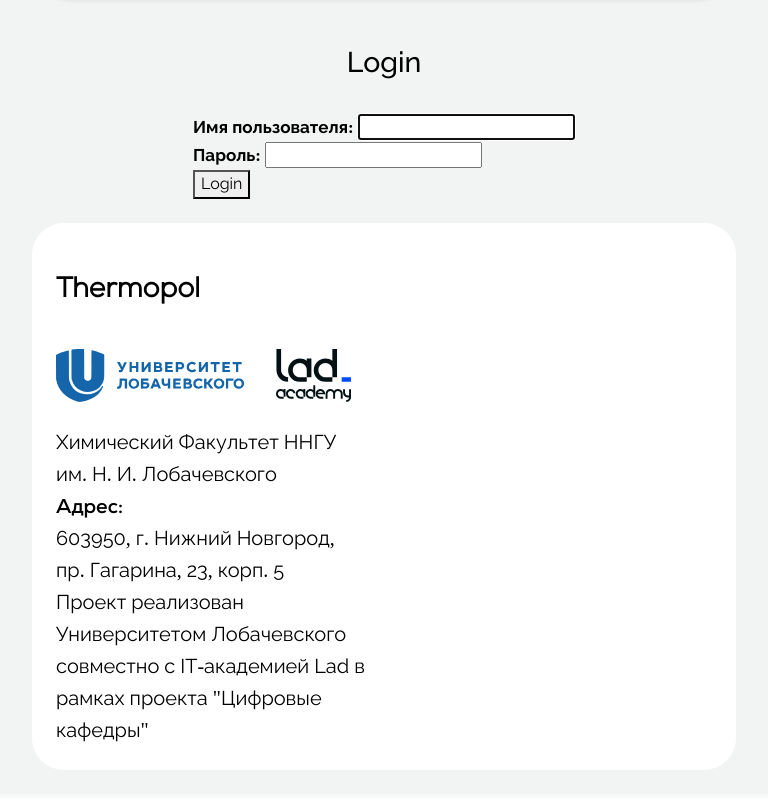
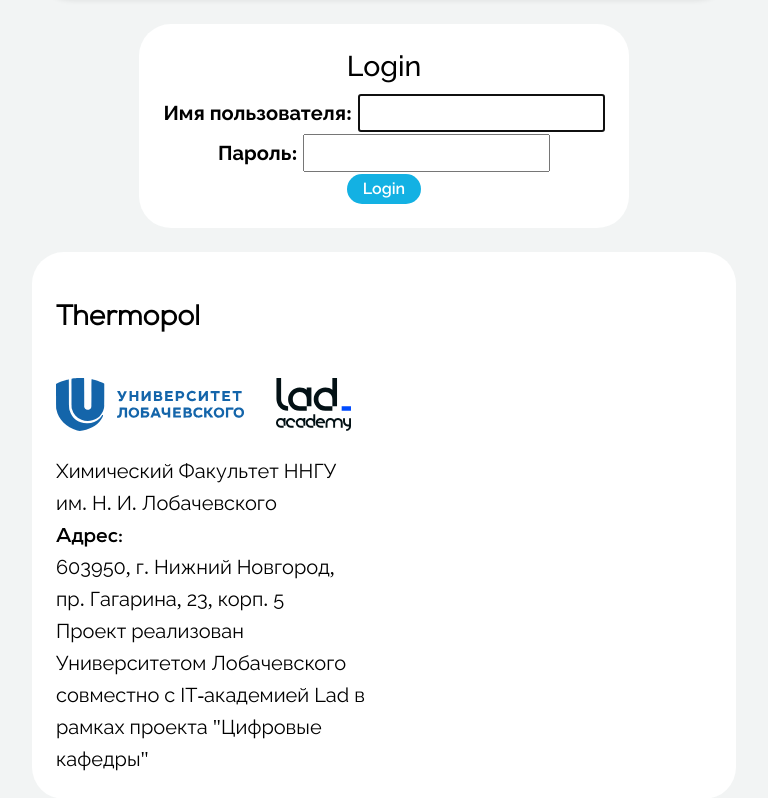
Before and after one commit to CK-Himiki/Thermopol, a Django app: page /login in a window 768 px wide. Shown: the part 104-902 px from the top of the page. Before the commit the page ends 846 px from the top, so only its background shows below. Run offline with Django 4.2, Linux system fonts and the light colour scheme; some libraries are stand-ins or nearby versions.

Commit message:
Fixed (probably) Login page

```diff
--- a/myapp/static/mycss/main.css
+++ b/myapp/static/mycss/main.css
@@ -201,15 +201,41 @@ go-to-app {
 	font-size: 18px!important;
 	line-height: 21.13px;
 }
-
+.general-button {
+	margin-top: 1em;
+	background-color: var(--blue-bg-color);
+	padding: 4px 16px 4px 16px;
+	height: fit-content;
+	width: fit-content;
+	max-width: 100%;
+	gap: 24px;
+	border-radius: 64px;
+	border-width: 0;
+	color: white;
+	white-space: nowrap;
+	justify-content: flex-end;
+	transition: all 1s;
+	display: flex;
+	flex-direction: row;
+	align-items: center;
+	align-self:center;
+	margin: 0;
+	font-weight: 600!important;
+	font-size: 16px!important;
+	line-height: 21.13px;
+}
 .go-to-app:hover {
 	background-color: #94CEEC;
 }
-
+.general-button:hover {
+	background-color: #94CEEC;
+}
 .go-to-app:active {
 	background-color: #13B1E3;
 }
-
+.general-button:active {
+	background-color: #13B1E3;
+}
 #nav-go-to-app {
 	display: none;
 }
@@ -857,6 +903,28 @@ p {
 		font-size: 16px!important;
 		line-height: 18.78px!important;
 	}
+	.general-button {
+		margin-top: 1em;
+		background-color: var(--blue-bg-color);
+		padding: 4px 16px 4px 16px;
+		height: fit-content;
+		width: fit-content;
+		max-width: 100%;
+		gap: 24px;
+		border-radius: 64px;
+		border-width: 0;
+		color: white;
+		white-space: nowrap;
+		justify-content: flex-end;
+		transition: all 1s;
+		display: flex;
+		flex-direction: row;
+		align-items: center;
+		margin: 0;
+		font-weight: 600!important;
+		font-size: 14px!important;
+		line-height: 16px;
+	}
 
 	@media (max-width:950px) {
 		/* .go-to-app .ellipse{
@@ -888,6 +956,28 @@ p {
 		.go-to-app {
 			font-size: 20px!important;
 		}
+		.general-button {
+			margin-top: 1em;
+			background-color: var(--blue-bg-color);
+			padding: 4px 16px 4px 16px;
+			height: fit-content;
+			width: fit-content;
+			max-width: 100%;
+			gap: 24px;
+			border-radius: 64px;
+			border-width: 0;
+			color: white;
+			white-space: nowrap;
+			justify-content: flex-end;
+			transition: all 1s;
+			display: flex;
+			flex-direction: row;
+			align-items: center;
+			margin: 0;
+			font-weight: 600!important;
+			font-size: 20px!important;
+			line-height: 24.13px;
+		}
 		#thermopol {
 			font-size: 30px;
 			line-height: 2;
@@ -913,6 +1003,28 @@ p {
 		}
 		.go-to-app p {
 			font-size: 16px!important;
+		}
+		.general-button {
+			margin-top: 1em;
+			background-color: var(--blue-bg-color);
+			padding: 4px 16px 4px 16px;
+			height: fit-content;
+			width: fit-content;
+			max-width: 100%;
+			gap: 24px;
+			border-radius: 64px;
+			border-width: 0;
+			color: white;
+			white-space: nowrap;
+			justify-content: flex-end;
+			transition: all 1s;
+			display: flex;
+			flex-direction: row;
+			align-items: center;
+			margin: 0;
+			font-weight: 600!important;
+			font-size: 16px!important;
+			line-height: 21.13px;
 		}
 	}
 
--- a/myapp/templates/login.html
+++ b/myapp/templates/login.html
@@ -4,11 +4,13 @@
 {% load cache %}
 
 {% block content %}
-<h2>Login</h2>
-    <form method="post">
-        {% csrf_token %}
-        {{ form.as_p }}
-        <button type="submit">Login</button>
-    </form>
+<div class="box"style="width:fit-content; display: flex!important;flex-direction:column; justify-items: flex-start;align-items: center;">
+    <h2 style="margin-top: 0;">Login</h2>
+        <form method="post"style="width:fit-content; display: flex!important;flex-direction:column; justify-items: flex-start;align-items: center;">
+            {% csrf_token %}
+            {{ form.as_p }}
+            <button class="general-button"style="align-self:center;" type="submit">Login</button>
+        </form>
+    </div>
 
 {% endblock %}
```
Also changed, not shown: other parts of myapp/static/mycss/main.css (+44 -1 lines).
